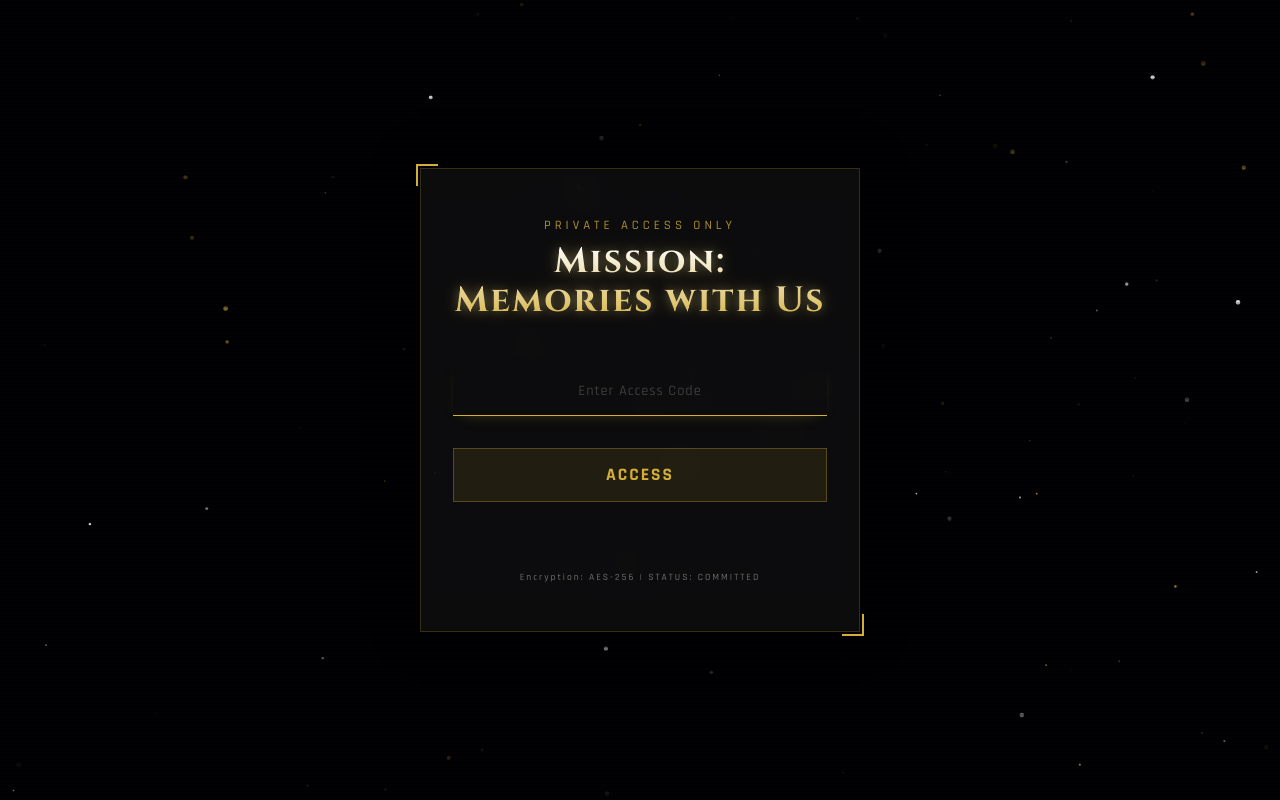
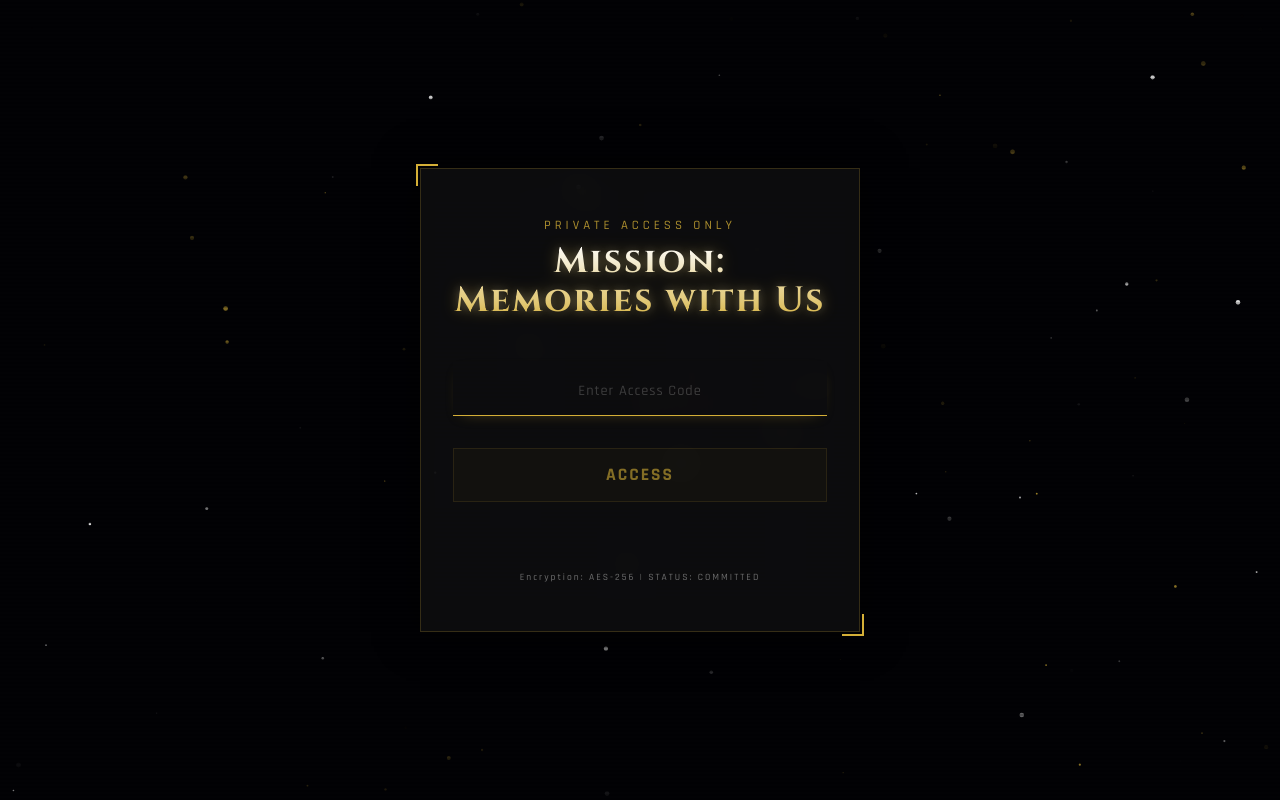
Before and after one commit to Hanasaku/my-wedding-invite, a React (Vite) app: page / in a window 1280 px wide. Built offline with nearby package versions, Linux system fonts and the light colour scheme.

Commit message:
refactor: formalize button interaction states and harmonize industrial gold palette

```diff
--- a/src/assets/styles/palette.ts
+++ b/src/assets/styles/palette.ts
@@ -8,6 +8,8 @@ export const palette = {
     goldMain: '#D4AF37',
     goldDeep: '#8E6E17',
     goldDim: '#5c4d18',
+    goldMuted: '#AD8D2D',      // Satin gold for processing state
+    goldMutedLight: '#C4A43D', // Brighter bronze for borders
 
     // Accents & Signals
     accentSuccess: '#00ff41',
--- a/src/components/common/MissionButton.tsx
+++ b/src/components/common/MissionButton.tsx
@@ -1,5 +1,5 @@
 import React from 'react';
-import styled, { keyframes } from 'styled-components';
+import styled, { keyframes, css } from 'styled-components';
 import { palette, hexToRGBA } from '@/assets/styles/palette';
 
 const scanline = keyframes`
@@ -7,34 +7,56 @@ const scanline = keyframes`
   100% { left: 150%; }
 `;
 
+const buttonShake = keyframes`
+  0%, 100% { transform: translateX(0); }
+  20% { transform: translateX(-4px); }
+  40% { transform: translateX(4px); }
+  60% { transform: translateX(-2px); }
+  80% { transform: translateX(2px); }
+`;
+
+// Subtle pulsing energy for processing state
+const energyPulse = keyframes`
+  0%, 100% { filter: brightness(1); }
+  50% { filter: brightness(1.1); }
+`;
+
 interface StyledButtonProps {
   isSuccess?: boolean;
   isActive?: boolean;
   isError?: boolean;
+  isClicked?: boolean;
+  isProcessing?: boolean;
 }
 
 const StyledButton = styled.button<StyledButtonProps>`
   background: ${props => {
     if (props.isSuccess) return palette.goldMain;
+    // Ready to be triggered or currently processing
+    if (props.isProcessing) return palette.goldMuted;
+    if (props.isClicked) return palette.goldMain;
     if (props.isError) return hexToRGBA(palette.accentError, 0.15);
-    if (props.isActive) return hexToRGBA(palette.goldMain, 0.25);
-    return hexToRGBA(palette.goldMain, 0.1);
+    if (props.isActive) return hexToRGBA(palette.goldMain, 0.35);
+    return hexToRGBA(palette.goldMain, 0.05);
   }};
   border: 1px solid ${props => {
     if (props.isSuccess) return palette.goldMain;
+    if (props.isProcessing) return palette.goldMutedLight;
+    if (props.isClicked) return palette.goldMain;
     if (props.isError) return palette.accentError;
     if (props.isActive) return palette.goldMain;
-    return hexToRGBA(palette.goldMain, 0.3);
+    return hexToRGBA(palette.goldMain, 0.2);
   }};
   color: ${props => {
-    if (props.isSuccess) return palette.black;
+    if (props.isSuccess || props.isClicked || props.isProcessing) return palette.black;
     if (props.isError) return palette.accentError;
     return palette.goldMain;
   }};
   box-shadow: ${props => {
     if (props.isSuccess) return `0 0 50px ${hexToRGBA(palette.goldMain, 0.7)}, 0 0 20px ${hexToRGBA(palette.goldBright, 0.4)}`;
-    if (props.isError) return `0 0 15px ${hexToRGBA(palette.accentError, 0.1)}`;
-    if (props.isActive) return `0 0 20px ${hexToRGBA(palette.goldMain, 0.2)}`;
+    // Soft glow for processing to show active internal logic
+    if (props.isProcessing) return `0 0 20px ${hexToRGBA(palette.goldMuted, 0.4)}`;
+    if (props.isClicked) return `0 0 30px ${hexToRGBA(palette.goldMain, 0.4)}`;
     return 'none';
   }};
   padding: 15px 40px;
@@ -43,29 +65,37 @@ const StyledButton = styled.button<StyledButtonProps>`
   font-weight: 700;
   letter-spacing: 2px;
   text-transform: uppercase;
-  cursor: pointer;
-  transition: all 0.5s cubic-bezier(0.23, 1, 0.32, 1);
+  cursor: ${props => (props.isSuccess || props.isError) ? 'default' : (props.isActive ? 'pointer' : 'not-allowed')};
+  transition: all 0.4s cubic-bezier(0.23, 1, 0.32, 1);
   position: relative;
   overflow: hidden;
   width: 100%;
   outline: none;
 
+  ${props => props.isError && css`
+    animation: ${buttonShake} 0.4s ease-in-out;
+  `}
+
+  ${props => props.isProcessing && css`
+    animation: ${energyPulse} 2s infinite ease-in-out;
+  `}
+
   &:hover {
-    background: ${props => {
-    if (props.isSuccess) return palette.goldMain;
-    if (props.isError) return palette.accentError;
-    return palette.goldMain;
-  }};
-    color: ${palette.black};
-    box-shadow: 0 0 20px ${props => props.isError ? hexToRGBA(palette.accentError, 0.6) : hexToRGBA(palette.goldMain, 0.6)};
+    ${props => props.isActive && !props.isSuccess && !props.isError && !props.disabled && css`
+      background: ${palette.goldMain};
+      color: ${palette.black};
+      box-shadow: 0 0 20px ${hexToRGBA(palette.goldMain, 0.3)};
 
-    &::before {
-      animation: ${scanline} 0.7s forwards;
-    }
+      &::before {
+        animation: ${scanline} 0.7s forwards;
+      }
+    `}
   }
 
   &:active {
-    transform: scale(0.98);
+    ${props => props.isActive && !props.isSuccess && !props.isError && !props.disabled && css`
+      transform: scale(0.98);
+    `}
   }
 
   &::before {
@@ -77,11 +107,12 @@ const StyledButton = styled.button<StyledButtonProps>`
     height: 100%;
     background: linear-gradient(90deg, ${palette.transparent}, ${hexToRGBA(palette.white, 0.4)}, ${palette.transparent});
     transform: skewX(-20deg);
+    display: ${props => props.isProcessing ? 'block' : (props.isActive ? 'block' : 'none')};
+    opacity: ${props => props.isProcessing ? 0.2 : 1};
   }
 
   &:disabled {
-    opacity: ${props => props.isSuccess ? 1 : 0.7};
-    cursor: ${props => props.isSuccess ? 'default' : 'not-allowed'};
+    opacity: ${props => (props.isSuccess || props.isError || props.isActive || props.isClicked || props.isProcessing) ? 1 : 0.6};
   }
 `;
 
@@ -90,11 +121,13 @@ interface MissionButtonProps extends React.ButtonHTMLAttributes<HTMLButtonElemen
   isSuccess?: boolean;
   isActive?: boolean;
   isError?: boolean;
+  isClicked?: boolean;
+  isProcessing?: boolean;
 }
 
-const MissionButton: React.FC<MissionButtonProps> = ({ children, isSuccess, isActive, isError, ...props }) => {
+const MissionButton: React.FC<MissionButtonProps> = ({ children, isSuccess, isActive, isError, isClicked, isProcessing, ...props }) => {
   return (
-    <StyledButton isSuccess={isSuccess} isActive={isActive} isError={isError} {...props}>
+    <StyledButton isSuccess={isSuccess} isActive={isActive} isError={isError} isClicked={isClicked} isProcessing={isProcessing} {...props}>
       {children}
     </StyledButton>
   );
--- a/src/pages/Home.tsx
+++ b/src/pages/Home.tsx
@@ -259,7 +259,7 @@ const Home: React.FC = () => {
             setStatus({ visible: true, text: 'INVALID ACCESS CODE. TRY AGAIN.' });
             if (navigator.vibrate) navigator.vibrate([50, 50, 50]);
           }
-        }, 1800);
+        }, 2800);
       } catch (error) {
         console.error("Failed to load guest list", error);
         setIsProcessing(false);
@@ -295,10 +295,12 @@ const Home: React.FC = () => {
 
         <MissionButton
           onClick={handleEngage}
-          disabled={loading || isSuccess || hasError}
+          disabled={loading || isSuccess || hasError || !code.trim()}
           isSuccess={isSuccess}
-          isActive={code.length > 0}
+          isActive={(code.trim().length > 0 || loading) && !hasError}
           isError={hasError}
+          isClicked={loading && !isSuccess && !hasError}
+          isProcessing={isProcessing}
         >
           {isProcessing ? 'Decrypting...' : (isSuccess ? 'Access Granted' : (hasError ? 'RETRY ACCESS' : 'ACCESS'))}
         </MissionButton>
```
